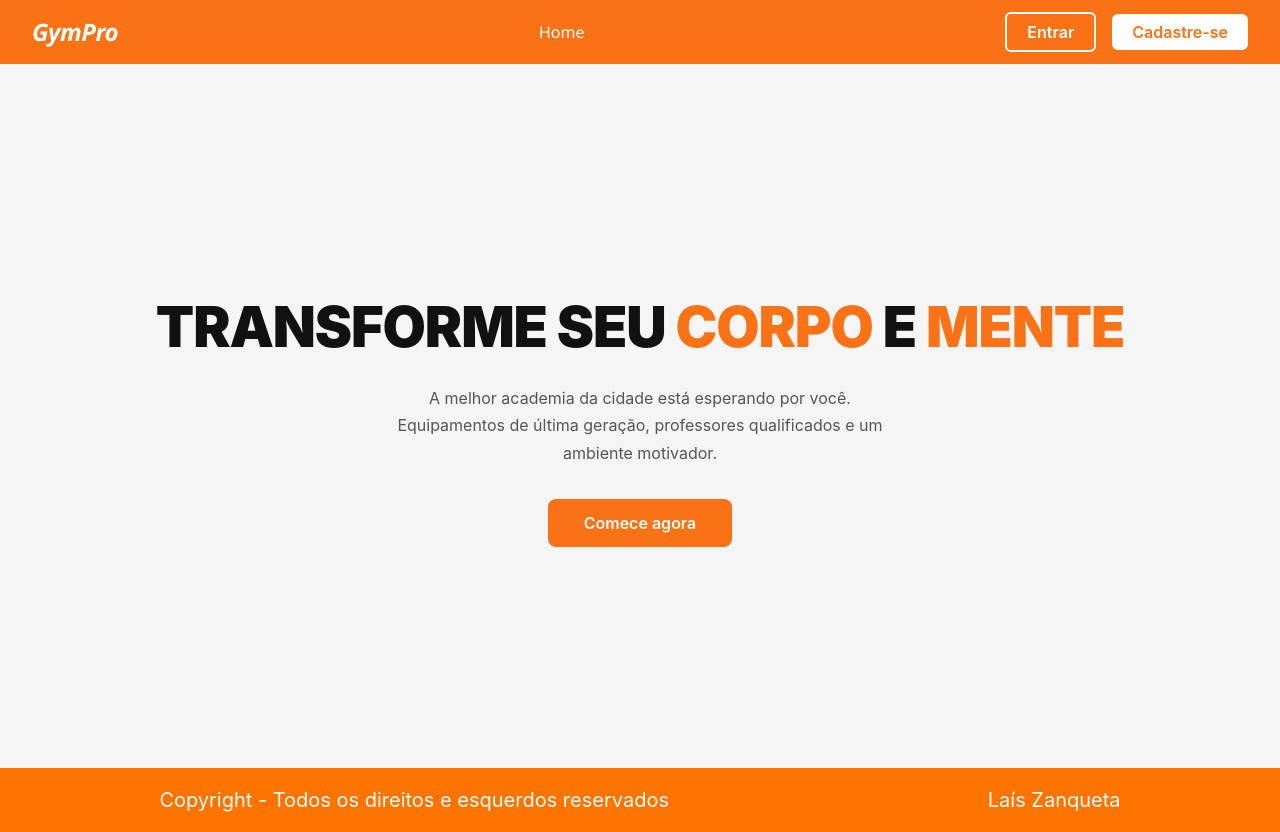
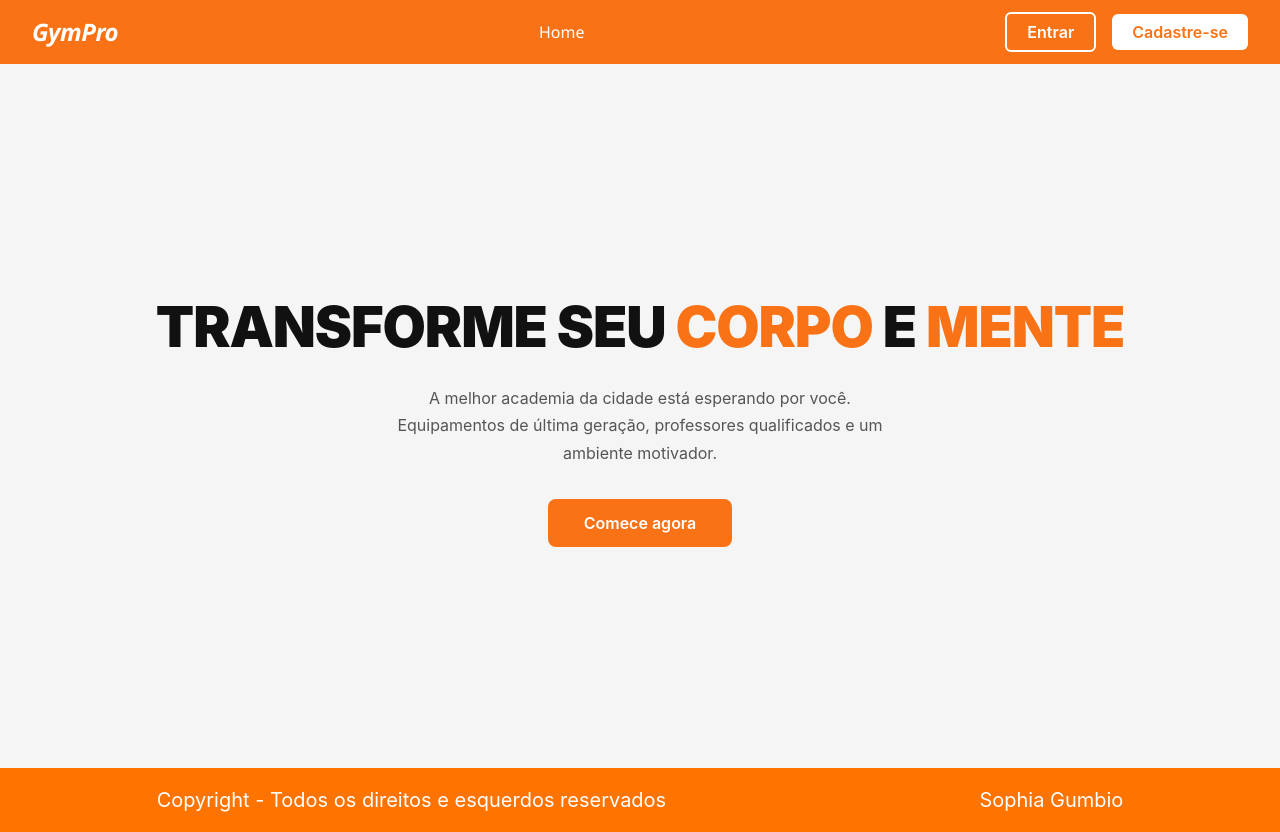
Before and after one commit to senai-661/frontend-estrelinhas, a React (Vite) app: page / in a window 1280 px wide. Built offline with nearby package versions, Linux system fonts and the light colour scheme.

Commit message:
feat: arrumando rodape

```diff
--- a/src/components/Rodape/Rodape.tsx
+++ b/src/components/Rodape/Rodape.tsx
@@ -4,7 +4,7 @@ function Rodape(): JSX.Element {
     return (
         <footer style={{ backgroundColor: "#ff7300", height: "8vh", display: "flex", alignItems: "center", justifyContent: "space-around" }}>
             <p style={{ color: "#ffffff", fontSize: "1.25rem" }}>Copyright - Todos os direitos e esquerdos reservados</p>
-            <p style={{ color: "#ffffff", fontSize: "1.25rem" }}>Laís Zanqueta</p>
+            <p style={{ color: "#ffffff", fontSize: "1.25rem" }}>Sophia Gumbio</p>
         </footer>
     );
 }
```
Also changed, not shown: 1 other file (tests, documents, lock files or other folders).
